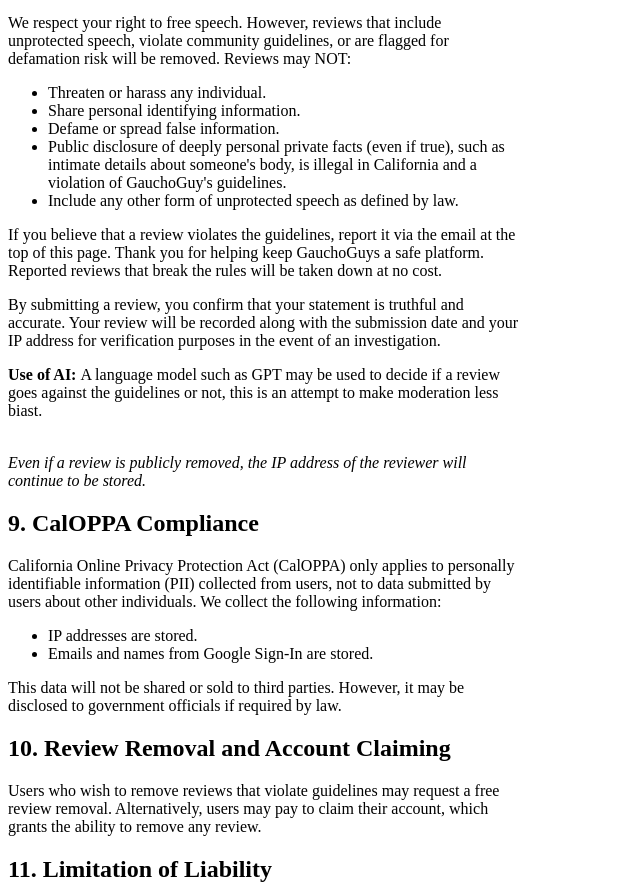
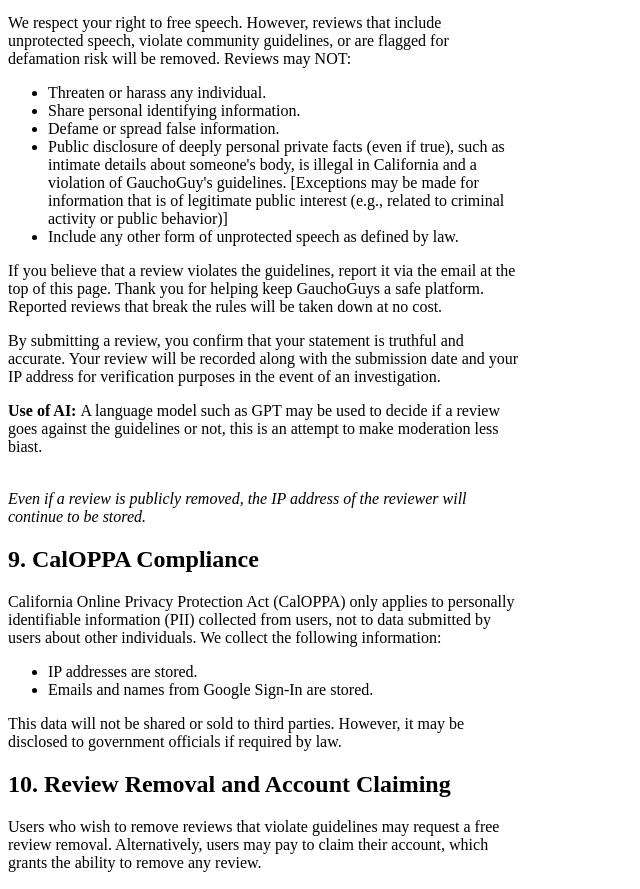
Before and after one commit to 4id2nsad4u4t235dshj0qnav4lf/vt4e56425y356u, a plain HTML site: page tos.html in a window 1280 px wide. Shown: the part 1660-2549 px from the top of the page, without its empty margins (0-640 px from the left). Drawn offline with Linux system fonts and the light colour scheme.

Commit message:
Update tos.html

```diff
--- a/tos.html
+++ b/tos.html
@@ -63,7 +63,7 @@ width: 40%;
         <li>Threaten or harass any individual.</li>
         <li>Share personal identifying information.</li>
         <li>Defame or spread false information.</li>
-        <li>Public disclosure of deeply personal private facts (even if true), such as intimate details about someone's body, is illegal in California and a violation of GauchoGuy's guidelines.</li>
+        <li>Public disclosure of deeply personal private facts (even if true), such as intimate details about someone's body, is illegal in California and a violation of GauchoGuy's guidelines. [Exceptions may be made for information that is of legitimate public interest (e.g., related to criminal activity or public behavior)]</li>
         <li>Include any other form of unprotected speech as defined by law.</li>
     </ul>
 
```
